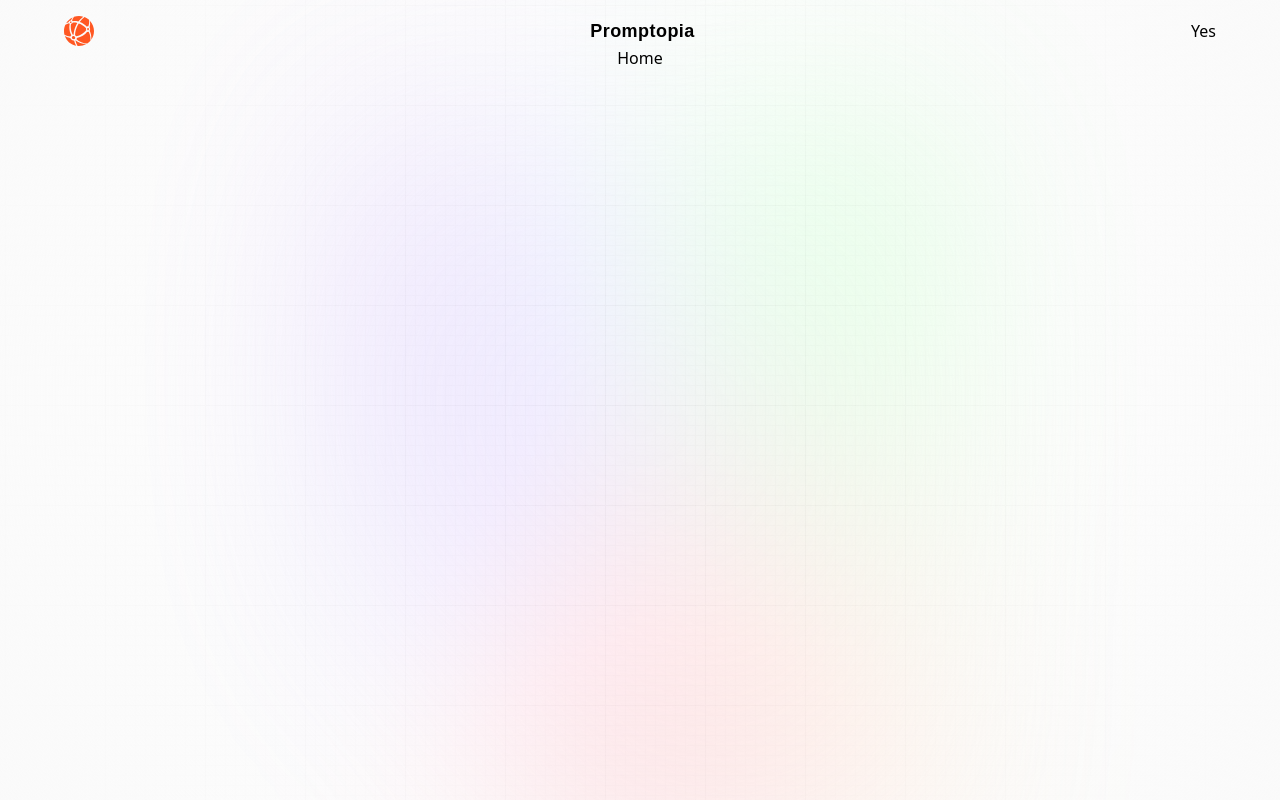
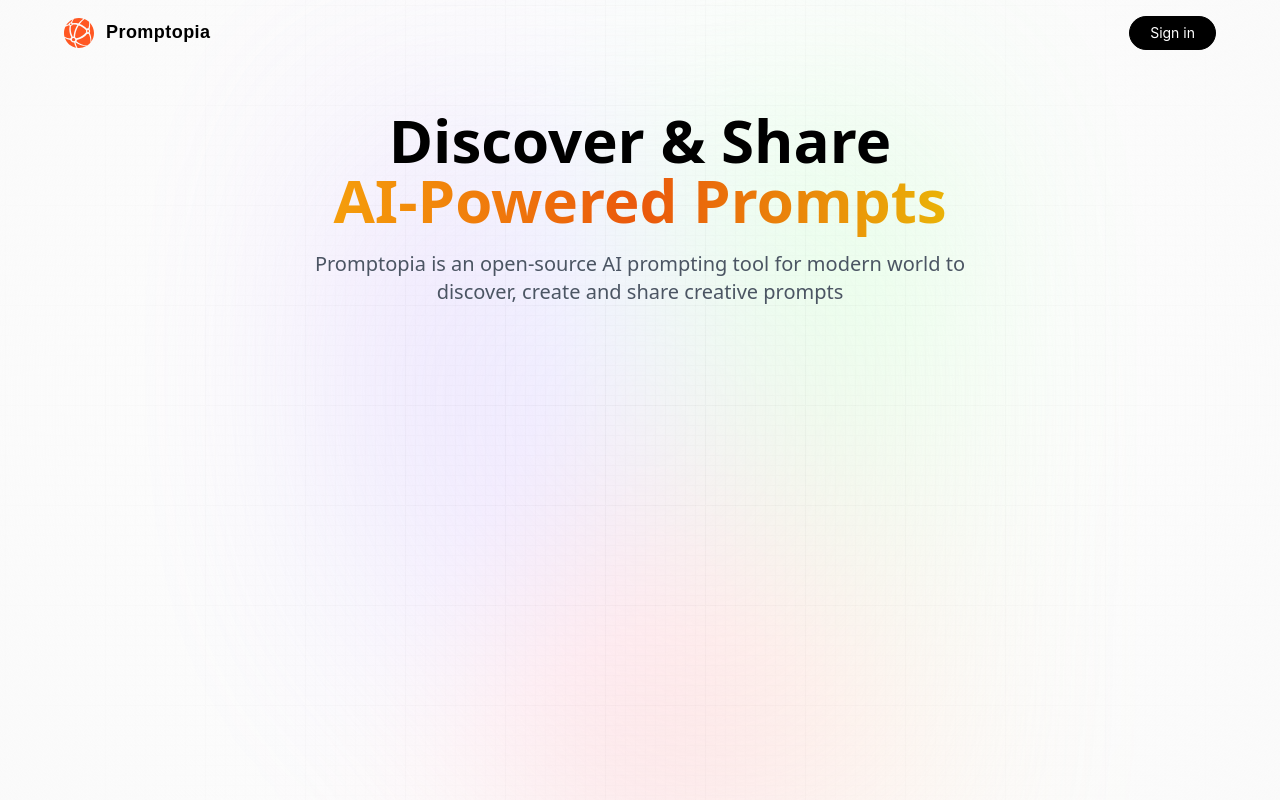
Before and after one commit to edmblue/promptopia-nextjs13, a Next.js app: page / in a window 1280 px wide. Built offline with nearby package versions, Linux system fonts and the light colour scheme.

Commit message:
Home Page

```diff
--- a/app/page.tsx
+++ b/app/page.tsx
@@ -1,5 +1,16 @@
 const Home = () => {
-  return <div>Home</div>;
+  return (
+    <div className="text-center mt-10 mx-auto">
+      <h1 className="head_text text-center">
+        Discover & Share <br className="hidden md:block" />
+        <span className="orange_gradient">AI-Powered Prompts</span>
+      </h1>
+      <p className="desc mx-auto">
+        Promptopia is an open-source AI prompting tool for modern world to
+        discover, create and share creative prompts
+      </p>
+    </div>
+  );
 };
 
 export default Home;
--- a/components/Nav.tsx
+++ b/components/Nav.tsx
@@ -1,11 +1,17 @@
+'use client';
+
 import Link from 'next/link';
 import Image from 'next/image';
+import { useState, useEffect } from 'react';
+import { getProviders } from 'next-auth/react';
 
 const Nav = () => {
-  const isUserLoggedIn = true;
+  const [toggleDropdown, setToggleDropdown] = useState(false);
+  const isUserLoggedIn = false;
   return (
     <>
       <nav className="w-full mt-4 flex gap-3 flex-between">
+        <div className="flex gap-3">
           <Link href="/">
             <Image
               src="/assets/images/logo.svg"
@@ -15,7 +21,77 @@ const Nav = () => {
             />
           </Link>
           <p className="logo_text">Promptopia</p>
-        <div>{isUserLoggedIn ? <div>Yes</div> : <div>Not</div>}</div>
+        </div>
+
+        {/* Desktop Navigation */}
+
+        <div className="hidden sm:block">
+          {isUserLoggedIn ? (
+            <div className="flex gap-3">
+              <Link href="/create-prompt" className="black_btn">
+                Create Post
+              </Link>
+              <Link href="/create-prompt" className="outline_btn">
+                Create Post
+              </Link>
+              <Link href="/my-profile">
+                <Image
+                  src="/assets/images/logo.svg"
+                  alt="profile image"
+                  height={36}
+                  width={36}
+                />
+              </Link>
+            </div>
+          ) : (
+            <div>
+              <button className="black_btn">Sign in</button>
+            </div>
+          )}
+        </div>
+
+        {/* Mobile Navigation **/}
+        <div className="sm:hidden">
+          {isUserLoggedIn ? (
+            <div className="flex">
+              <Image
+                src="/assets/images/logo.svg"
+                alt="Profile Image"
+                height={36}
+                width={36}
+                className="cursor-pointer"
+                onClick={() => {
+                  setToggleDropdown((prev) => !prev);
+                }}
+              />
+              {toggleDropdown && (
+                <div className="dropdown top-0">
+                  <Link
+                    href="/profile"
+                    className="dropdown_link"
+                    onClick={() => setToggleDropdown(false)}
+                  >
+                    My Profile
+                  </Link>
+                  <Link
+                    href="/create-prompt"
+                    className="dropdown_link"
+                    onClick={() => setToggleDropdown(false)}
+                  >
+                    Create Prompt
+                  </Link>
+                  <button type="button" className="black_btn w-full">
+                    Sign Out
+                  </button>
+                </div>
+              )}
+            </div>
+          ) : (
+            <div>
+              <button className="black_btn">Sign in</button>
+            </div>
+          )}
+        </div>
       </nav>
     </>
   );
--- a/package.json
+++ b/package.json
@@ -15,6 +15,7 @@
     "@types/react-dom": "18.2.4",
     "autoprefixer": "10.4.14",
     "next": "13.4.5",
+    "next-auth": "^4.22.1",
     "postcss": "8.4.24",
     "react": "18.2.0",
     "react-dom": "18.2.0",
--- a/styles/globals.css
+++ b/styles/globals.css
@@ -135,7 +135,7 @@
 }
 
 .dropdown {
-  @apply absolute right-0 top-full mt-3 w-full p-5 rounded-lg bg-white min-w-[210px] flex flex-col gap-2 justify-end items-end;
+  @apply absolute right-[30px] top-16 mt-3 w-full p-5 rounded-lg bg-white max-w-[210px] flex flex-col gap-2 justify-end items-end;
 }
 
 .dropdown_link {
```
Also changed, not shown: 1 other file (tests, documents, lock files or other folders). Lines whose indentation alone changed are shown as unchanged.
